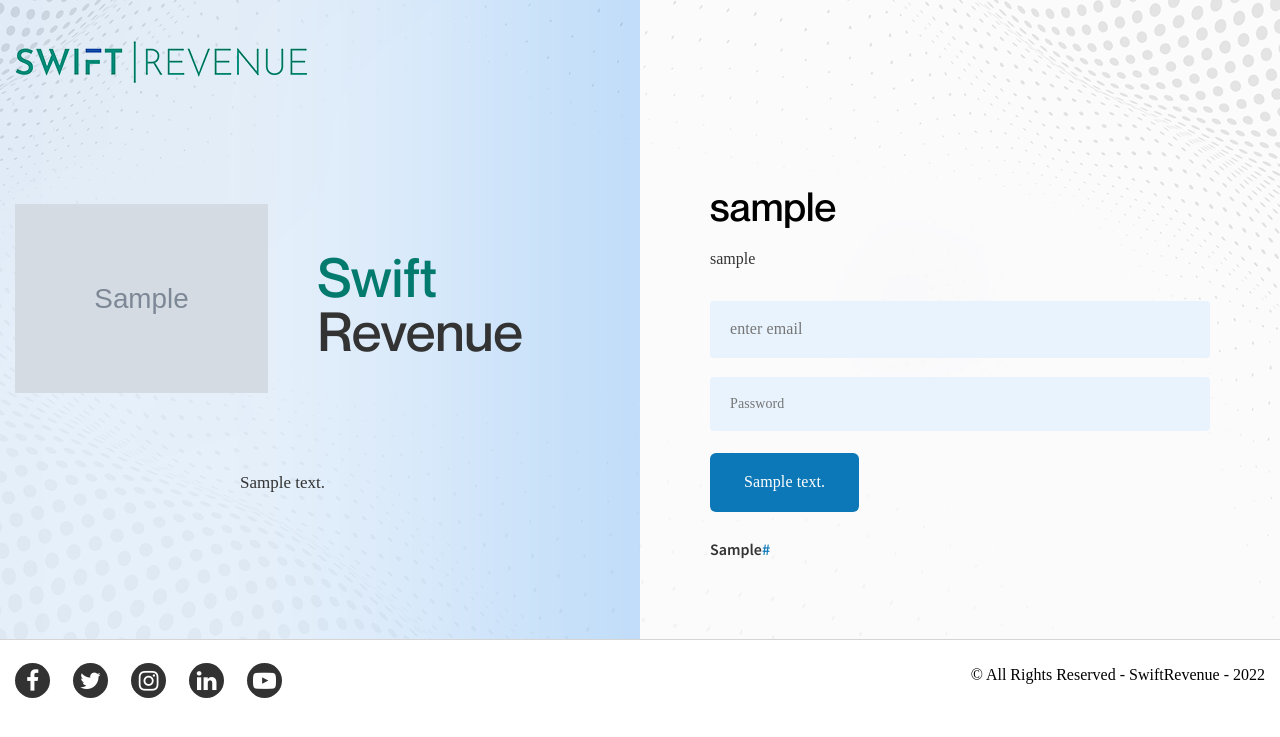
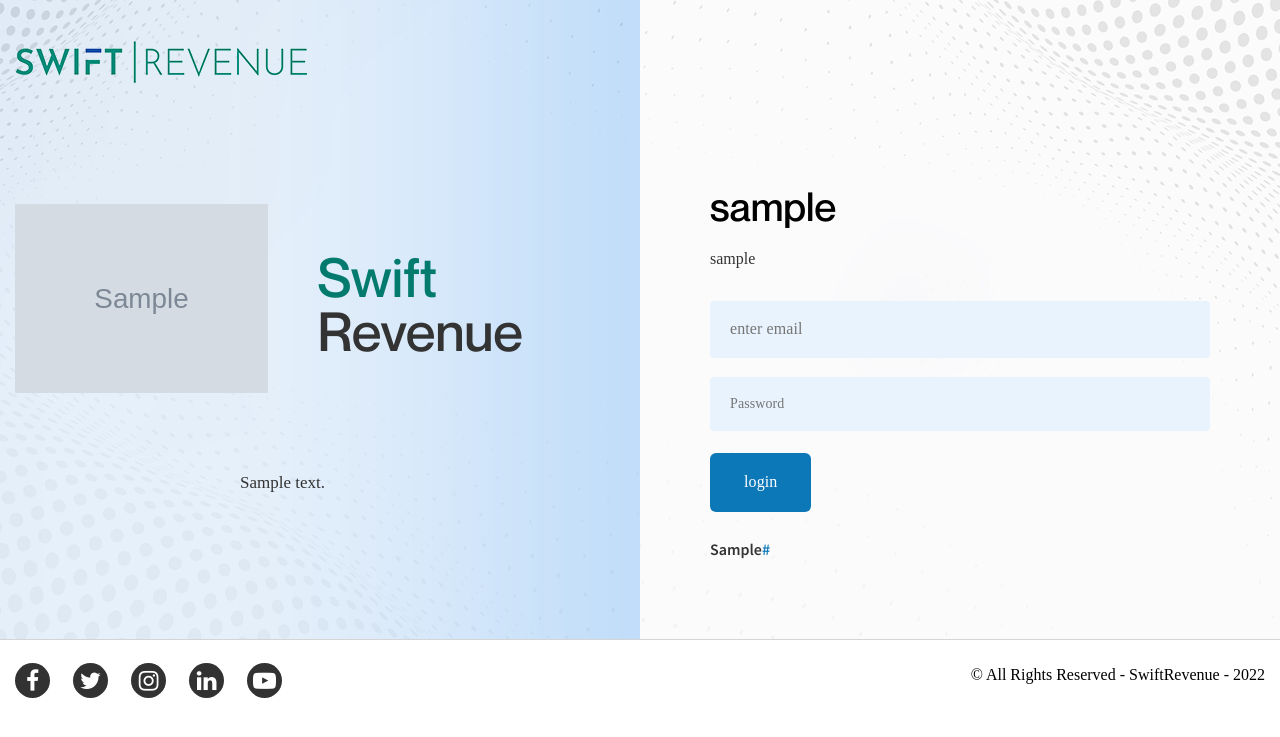
Before and after one commit to Jazz365/djangoproject, a Django app: page /login in a window 1280 px wide. Shown: the top 737 px of the page. Run offline with Django 4.2, Linux system fonts and the light colour scheme; tables that the repository leaves empty hold one stand-in row (values such as "Sample post"); grey boxes marked "Sample" are stand-in pictures; some libraries are stand-ins or nearby versions; some web fonts are replaced; grey boxes are pictures that could not be loaded.

Commit message:
Update login.html

```diff
--- a/base/templates/login.html
+++ b/base/templates/login.html
@@ -63,7 +63,7 @@
                         </div> -->
 
   <div class="col-md-12 col-sm-12 signup-btn">
-      <input type="submit" value="{{i.signin_button_text}}"></div>
+      <input type="submit" value="login"></div>
   <div class="help-text">
     <p>{{i.dont_have_accout}}<a href="{% url 'signup' %}">{{i.signup_link_name}}</a></p>
 
```
